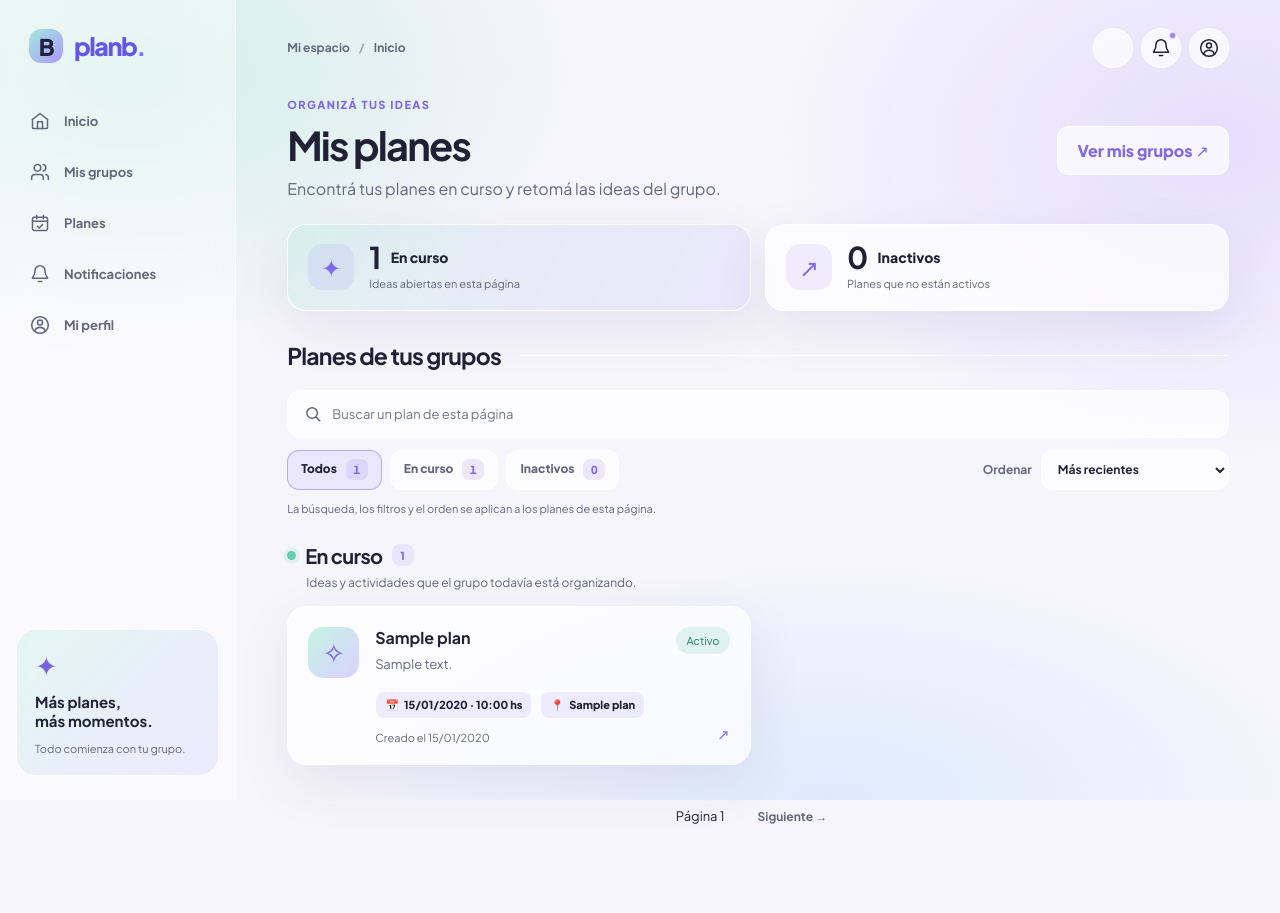
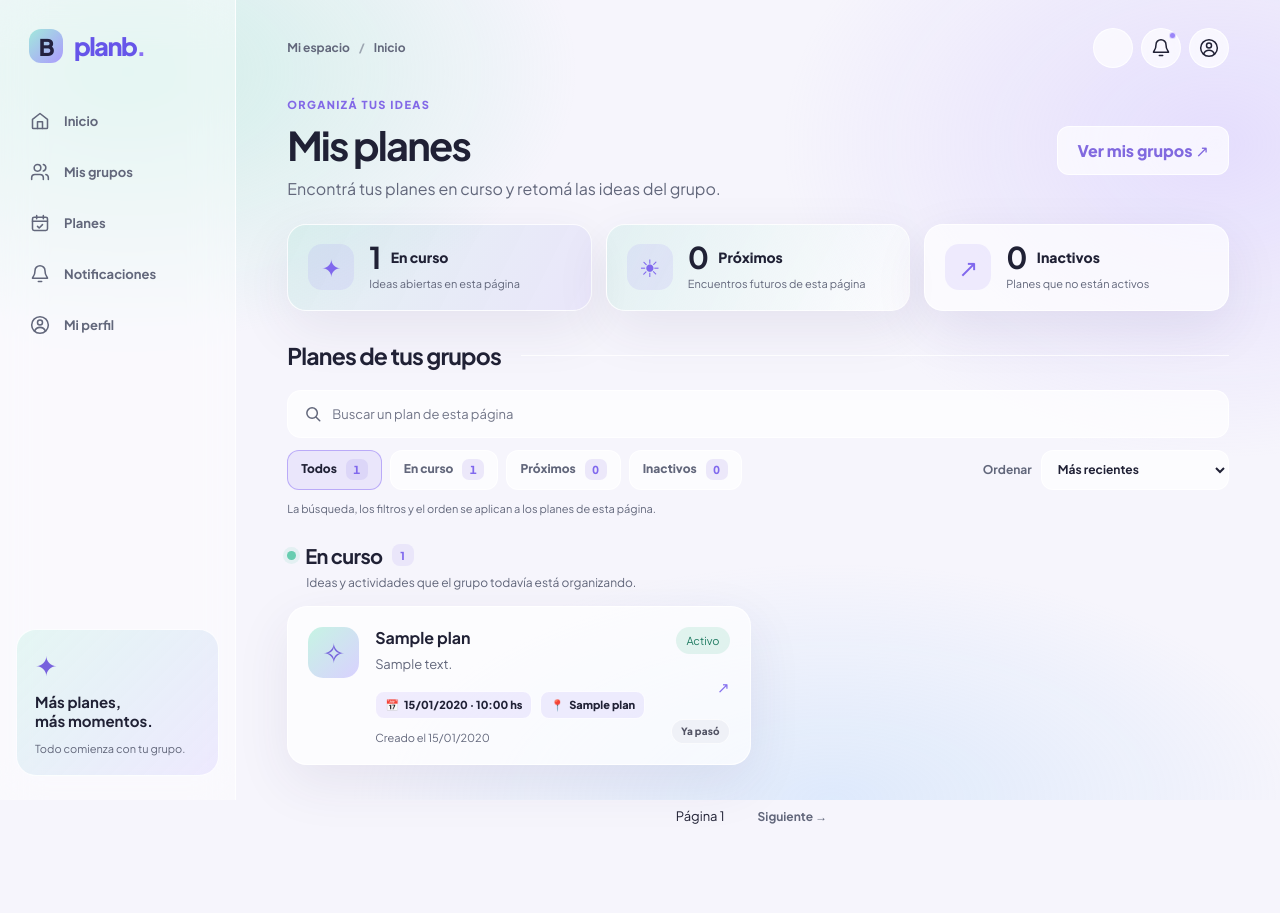
Before and after one commit to VirBruno/PlanB, a Django app: template backend/apps/plans/templates/plans/index.html in a window 1280 px wide. Run offline with Django 5.2, Linux system fonts and the light colour scheme; the template is opened without the code that fills it: most values are stand-ins (such as "Sample title", 1, 10 or a date in 2020).

Commit message:
feat(planes): agregar agenda y filtro de próximos encuentros

```diff
--- a/backend/apps/groups/templates/groups/detail.html
+++ b/backend/apps/groups/templates/groups/detail.html
@@ -1,12 +1,13 @@
 {% extends 'components/authenticated_base.html' %}
 {% load static %}
 {% block title %}{% if group %}{{ group.name }}{% else %}Tu grupo{% endif %} · Plan B{% endblock %}
-{% block page_css %}<link rel="stylesheet" href="{% static 'users/css/group-social.css' %}?v=12.3"><link rel="stylesheet" href="{% static 'users/css/plan-meet-cards.css' %}?v=5">{% endblock %}
+{% block page_css %}<link rel="stylesheet" href="{% static 'users/css/group-social.css' %}?v=12.3"><link rel="stylesheet" href="{% static 'users/css/plan-meet-cards.css' %}?v=5"><link rel="stylesheet" href="{% static 'users/css/meeting-agenda.css' %}?v=7">{% endblock %}
 {% block breadcrumbs %}
   <a href="{% url 'users:dashboard' %}">Mi espacio</a><span aria-hidden="true">/</span>
   <a href="{% url 'groups:index' %}">Mis grupos</a><span aria-hidden="true">/</span>
   <span aria-current="page">{% if group %}{{ group.name }}{% else %}Detalle de grupo{% endif %}</span>
 {% endblock %}
+{% block extra_js %}{{ block.super }}<script src="{% static 'users/js/meeting-indicators.js' %}?v=7" defer></script>{% endblock %}
 {% block workspace %}
 <div class="group-social-shell">
     {% if unavailable %}
@@ -24,7 +25,7 @@
         {% elif plans_by_date %}
         <div class="group-social-plan-groups">{% for date_group in plans_by_date %}
           <section class="group-social-date"><h3>{{ date_group.date|date:"d/m/Y" }}</h3><ul class="group-social-plan-list">
-          {% for plan in date_group.items %}<li><a class="group-social-plan-card" href="{% url 'plans:detail' plan.id %}"><span class="group-social-plan-icon" aria-hidden="true">✧</span><span class="group-social-plan-info"><strong>{{ plan.name }}</strong><small>{% if plan.description %}{{ plan.description|truncatechars:100 }}{% else %}Abrí el plan para ver los detalles.{% endif %}</small>{% if plan.scheduled_at %}<span class="pb-group-meet"><span><span aria-hidden="true">📅</span> {{ plan.scheduled_at|date:"d/m/Y" }} · {{ plan.scheduled_at|date:"H:i" }} hs</span>{% if plan.weather_city_name %}<span><span aria-hidden="true">📍</span> {{ plan.weather_city_name }}</span>{% endif %}</span>{% endif %}<span class="group-social-plan-date">Creado a las {{ plan.created_at|date:"H:i" }}</span></span><span class="group-social-plan-status {% if plan.status %}is-active{% endif %}">{% if plan.status %}Activo{% else %}Inactivo{% endif %}</span><span class="group-social-arrow" aria-hidden="true">↗</span></a></li>{% endfor %}
+          {% for plan in date_group.items %}<li><a class="group-social-plan-card" href="{% url 'plans:detail' plan.id %}" data-meeting-at="{{ plan.scheduled_at|date:'c' }}"><span class="group-social-plan-icon" aria-hidden="true">✧</span><span class="group-social-plan-info"><strong>{{ plan.name }}</strong><small>{% if plan.description %}{{ plan.description|truncatechars:100 }}{% else %}Abrí el plan para ver los detalles.{% endif %}</small>{% if plan.scheduled_at %}<span class="pb-group-meet"><span><span aria-hidden="true">📅</span> {{ plan.scheduled_at|date:"d/m/Y" }} · {{ plan.scheduled_at|date:"H:i" }} hs</span>{% if plan.weather_city_name %}<span><span aria-hidden="true">📍</span> {{ plan.weather_city_name }}</span>{% endif %}</span>{% endif %}<span class="group-social-plan-date">Creado a las {{ plan.created_at|date:"H:i" }}</span></span><span class="group-social-plan-status {% if plan.status %}is-active{% endif %}">{% if plan.status %}Activo{% else %}Inactivo{% endif %}</span><span class="group-social-arrow" aria-hidden="true">↗</span></a></li>{% endfor %}
           </ul></section>{% endfor %}</div>
         {% else %}<div class="group-social-empty"><span aria-hidden="true">✦</span><h3>Su primer plan empieza acá</h3><p>Creen una actividad para compartir ideas y organizarse entre todos.</p><a class="group-social-primary" href="{% url 'groups:plan_create' group.id %}">＋ Crear el primer plan</a></div>{% endif %}
       </section>
--- a/backend/apps/plans/templates/plans/index.html
+++ b/backend/apps/plans/templates/plans/index.html
@@ -1,8 +1,8 @@
 {% extends 'components/authenticated_base.html' %}
 {% load static %}
 {% block title %}Mis planes · Plan B{% endblock %}
-{% block extra_css %}{{ block.super }}<link rel="stylesheet" href="{% static 'users/css/plans-experience.css' %}?v=14.1"><link rel="stylesheet" href="{% static 'users/css/plan-meet-cards.css' %}?v=5">{% endblock %}
-{% block extra_js %}{{ block.super }}<script src="{% static 'users/js/plan-filters.js' %}?v=5" defer></script>{% endblock %}
+{% block extra_css %}{{ block.super }}<link rel="stylesheet" href="{% static 'users/css/plans-experience.css' %}?v=14.1"><link rel="stylesheet" href="{% static 'users/css/plan-meet-cards.css' %}?v=5"><link rel="stylesheet" href="{% static 'users/css/meeting-agenda.css' %}?v=7">{% endblock %}
+{% block extra_js %}{{ block.super }}<script src="{% static 'users/js/plan-filters.js' %}?v=7" defer></script><script src="{% static 'users/js/meeting-indicators.js' %}?v=7" defer></script>{% endblock %}
 {% block workspace %}
 <div class="pb-plans-wrap">
   <header class="pb-page-heading pb-plans-heading">
@@ -12,6 +12,7 @@
   {% if plans_page.items %}
   <section class="pb-plan-overview" aria-label="Resumen de planes de esta página">
     <div class="pb-plan-overview-item pb-plan-overview-item--active"><span class="pb-overview-symbol" aria-hidden="true">✦</span><div><strong data-plan-overview-count="active">–</strong><span>En curso</span></div><small>Ideas abiertas en esta página</small></div>
+    <div class="pb-plan-overview-item pb-plan-overview-item--upcoming"><span class="pb-overview-symbol" aria-hidden="true">☀</span><div><strong data-plan-overview-count="upcoming">–</strong><span>Próximos</span></div><small>Encuentros futuros de esta página</small></div>
     <div class="pb-plan-overview-item"><span class="pb-overview-symbol" aria-hidden="true">↗</span><div><strong data-plan-overview-count="inactive">–</strong><span>Inactivos</span></div><small>Planes que no están activos</small></div>
   </section>
   <section class="pb-plans-section" aria-labelledby="plans-title">
@@ -22,6 +23,7 @@
         <div class="pb-plan-filter-buttons" role="group" aria-label="Filtrar planes de esta página">
           <button type="button" data-plan-filter="all" aria-pressed="true">Todos <span data-plan-count="all"></span></button>
           <button type="button" data-plan-filter="active" aria-pressed="false">En curso <span data-plan-count="active"></span></button>
+          <button type="button" data-plan-filter="upcoming" aria-pressed="false">Próximos <span data-plan-count="upcoming"></span></button>
           <button type="button" data-plan-filter="inactive" aria-pressed="false">Inactivos <span data-plan-count="inactive"></span></button>
         </div>
         <label class="pb-plan-sort-label">Ordenar
--- /dev/null
+++ b/backend/apps/users/static/users/css/meeting-agenda.css
@@ -0,0 +1,29 @@
+/* Plan B - Etapa 7: próximos encuentros y badges de fecha. */
+.pb-app-shell .pb-plans-wrap .pb-plan-overview{grid-template-columns:repeat(3,minmax(0,1fr));}
+.pb-app-shell .pb-plan-overview-item--upcoming{background:linear-gradient(118deg,var(--pb-soft-mint,rgba(186,237,216,.3)),var(--sd-panel));}
+.pb-app-shell .pb-plan-card-end{gap:7px;}
+.pb-app-shell .pb-meeting-status{
+  display:inline-flex;align-items:center;justify-content:center;align-self:flex-start;
+  width:max-content;max-width:100%;padding:5px 9px;border-radius:999px;
+  font-size:10px;line-height:1.3;font-weight:800;letter-spacing:.01em;
+  white-space:nowrap;border:1px solid var(--glass-border,rgba(151,137,216,.22));
+  color:var(--text);background:var(--pb-soft-highlight,rgba(149,128,236,.12));
+}
+.pb-app-shell .pb-meeting-status--today{color:#166c53;background:rgba(121,215,179,.22);border-color:rgba(82,177,143,.3);}
+.pb-app-shell .pb-meeting-status--soon{color:var(--pb-highlight,#7457d8);background:var(--pb-soft-highlight,rgba(149,128,236,.15));}
+.pb-app-shell .pb-meeting-status--past{opacity:.77;background:rgba(143,149,170,.11);}
+.pb-app-shell .group-social-plan-info .pb-meeting-status{font-size:10px;justify-self:start;margin-top:2px;}
+html[data-theme='dark'] .pb-app-shell .pb-meeting-status--today{color:#9deed3;background:rgba(55,127,109,.3);}
+@media(max-width:850px){
+  .pb-app-shell .pb-plans-wrap .pb-plan-overview{grid-template-columns:repeat(2,minmax(0,1fr));}
+  .pb-app-shell .pb-plan-overview-item--upcoming{grid-column:1/-1;}
+}
+@media(max-width:700px){
+  .pb-app-shell .pb-plans-wrap .pb-plan-filter-buttons>button[data-plan-filter]{flex:1 1 calc(50% - 9px);min-width:0;}
+  .pb-app-shell .pb-meeting-status{font-size:10px;}
+}
+@media(max-width:430px){
+  .pb-app-shell .pb-plans-wrap .pb-plan-overview{grid-template-columns:1fr;}
+  .pb-app-shell .pb-plan-overview-item--upcoming{grid-column:auto;}
+  .pb-app-shell .pb-plan-overview-item{grid-template-columns:1fr;}
+}
--- /dev/null
+++ b/backend/apps/users/static/users/js/meeting-indicators.js
@@ -0,0 +1,43 @@
+/* Plan B - Etapa 7: estado temporal del encuentro sin modificar datos ni consultar APIs. */
+(function () {
+  'use strict';
+
+  const today = new Date();
+  const DAY_MS = 24 * 60 * 60 * 1000;
+  const dayNumber = date => Date.UTC(date.getFullYear(), date.getMonth(), date.getDate()) / DAY_MS;
+
+  function statusFor(iso) {
+    if (!iso) return null;
+    const date = new Date(iso);
+    if (Number.isNaN(date.getTime())) return null;
+    if (date.getTime() < today.getTime()) {
+      return { label: 'Ya pasó', type: 'past' };
+    }
+    const days = Math.round(dayNumber(date) - dayNumber(today));
+    if (days === 0) return { label: 'Hoy', type: 'today' };
+    if (days === 1) return { label: 'Mañana', type: 'soon' };
+    if (days <= 7) return { label: `En ${days} días`, type: 'soon' };
+    return { label: 'Próximamente', type: 'future' };
+  }
+
+  function addBadge(card, iso, targetSelector) {
+    const status = statusFor(iso);
+    if (!status || card.querySelector('[data-meeting-badge]')) return;
+    const target = card.querySelector(targetSelector);
+    if (!target) return;
+    const badge = document.createElement('span');
+    badge.className = `pb-meeting-status pb-meeting-status--${status.type}`;
+    badge.dataset.meetingBadge = '';
+    badge.textContent = status.label;
+    badge.setAttribute('aria-label', `Encuentro: ${status.label}`);
+    target.appendChild(badge);
+  }
+
+  document.querySelectorAll('li[data-plan-scheduled]').forEach(item => {
+    const card = item.querySelector('.pb-plan-card');
+    if (card) addBadge(card, item.dataset.planScheduled, '.pb-plan-card-end');
+  });
+  document.querySelectorAll('a.group-social-plan-card[data-meeting-at]').forEach(card => {
+    addBadge(card, card.dataset.meetingAt, '.group-social-plan-info');
+  });
+}());
--- a/backend/apps/users/static/users/js/plan-filters.js
+++ b/backend/apps/users/static/users/js/plan-filters.js
@@ -17,7 +17,11 @@
   const counts = {
     all: items.length,
     active: items.filter(item => item.dataset.planState === 'active').length,
-    inactive: items.filter(item => item.dataset.planState === 'inactive').length
+    inactive: items.filter(item => item.dataset.planState === 'inactive').length,
+    upcoming: items.filter(item => {
+      const t = Date.parse(item.dataset.planScheduled || '');
+      return item.dataset.planState === 'active' && Number.isFinite(t) && t > Date.now();
+    }).length
   };
   let filter = 'all';
   const entries = items.map((item, originalIndex) => ({
@@ -38,6 +42,7 @@
   Object.keys(counts).forEach(key => setText(`[data-plan-count="${key}"]`, counts[key]));
   setText('[data-plan-overview-count="active"]', counts.active);
   setText('[data-plan-overview-count="inactive"]', counts.inactive);
+  setText('[data-plan-overview-count="upcoming"]', counts.upcoming);
 
   function update() {
     const term = normalize(search?.value || '');
@@ -46,7 +51,8 @@
 
     entries.forEach(entry => {
       const state = entry.item.dataset.planState;
-      const show = (filter === 'all' || filter === state) && (!term || entry.content.includes(term));
+      const isUpcoming = state === 'active' && Number.isFinite(entry.scheduled) && entry.scheduled > Date.now();
+      const show = (filter === 'all' || filter === state || (filter === 'upcoming' && isUpcoming)) && (!term || entry.content.includes(term));
       entry.item.hidden = !show;
       if (show) visibleCounts[state]++;
     });
```
